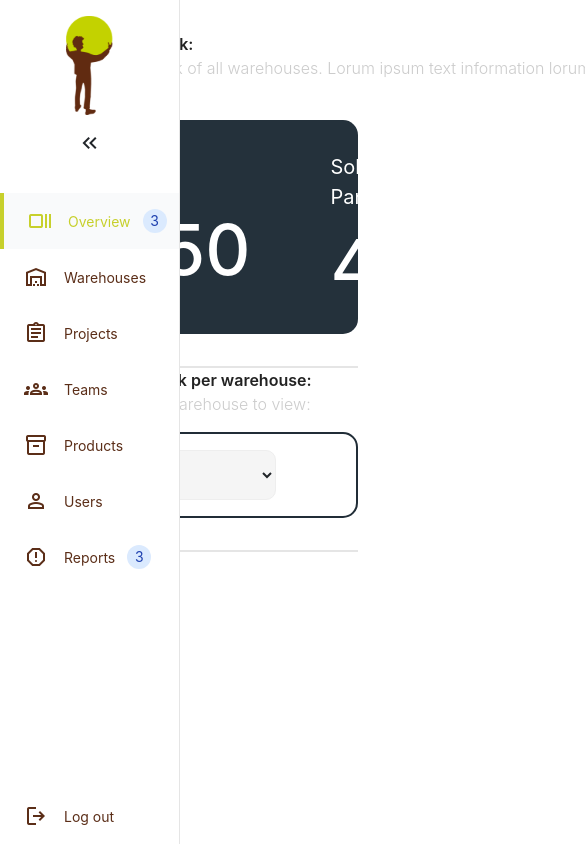
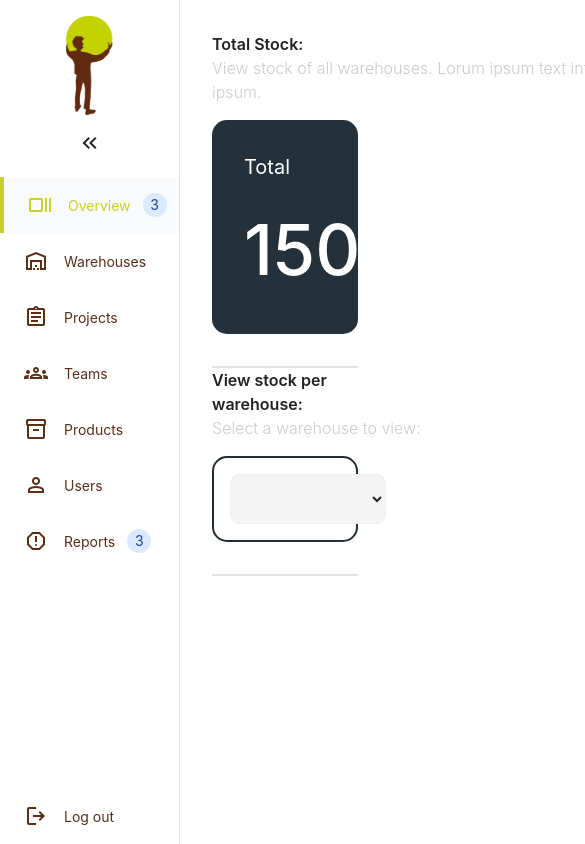
Before and after one commit to ryan-jayTakkenberg/Ewa, a Vue app in the folder frontend/: page /overview in a window 390 px wide. Shown: the top 844 px of the page, 585 px wide, since content can reach past the window. Built offline with nearby package versions, Linux system fonts and the light colour scheme.

Commit message:
Small fixes

```diff
--- a/frontend/src/components/NavBarComponent.vue
+++ b/frontend/src/components/NavBarComponent.vue
@@ -1,6 +1,5 @@
 <template>
   <div>
-
     <span @click="openNav" class="material-symbols-outlined">menu</span>
     <div id="mySidenav" :style="{ width: sidebarWidth }" class="sidenav">
       <div class="loggedInAs">
--- a/frontend/src/components/OverviewComponent.vue
+++ b/frontend/src/components/OverviewComponent.vue
@@ -210,9 +210,6 @@
 }
 
 @media (max-width: 768px) {
-  .overviewContainer {
-    width: calc(100% - 70px);
-  }
 }
 
 </style>
--- a/frontend/src/components/navigation/NavBar.vue
+++ b/frontend/src/components/navigation/NavBar.vue
@@ -152,7 +152,6 @@
   display: flex;
   align-items: center;
   justify-content: center;
-  margin-bottom: 1rem;
   flex-direction: column;
 }
 
```
